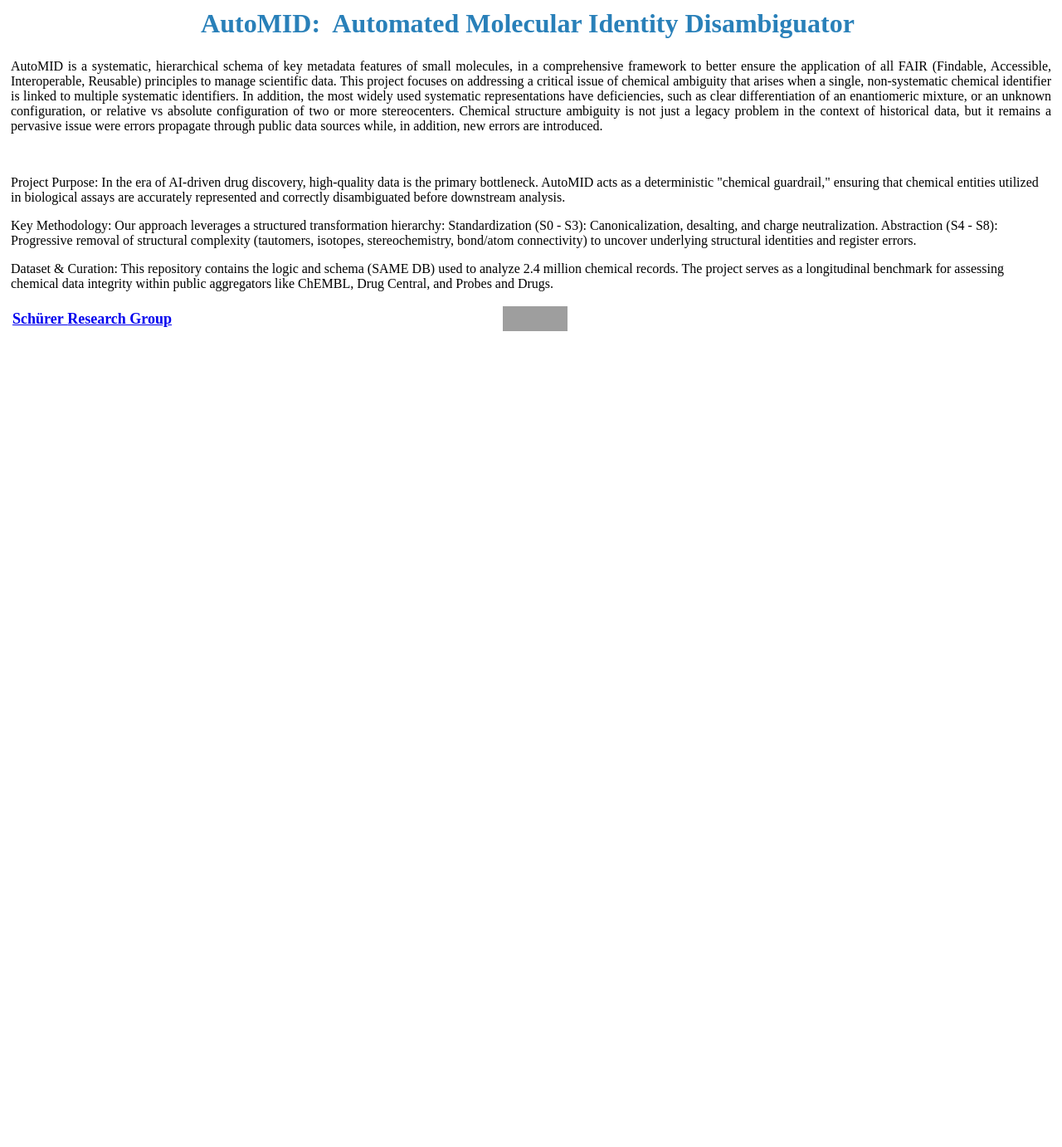
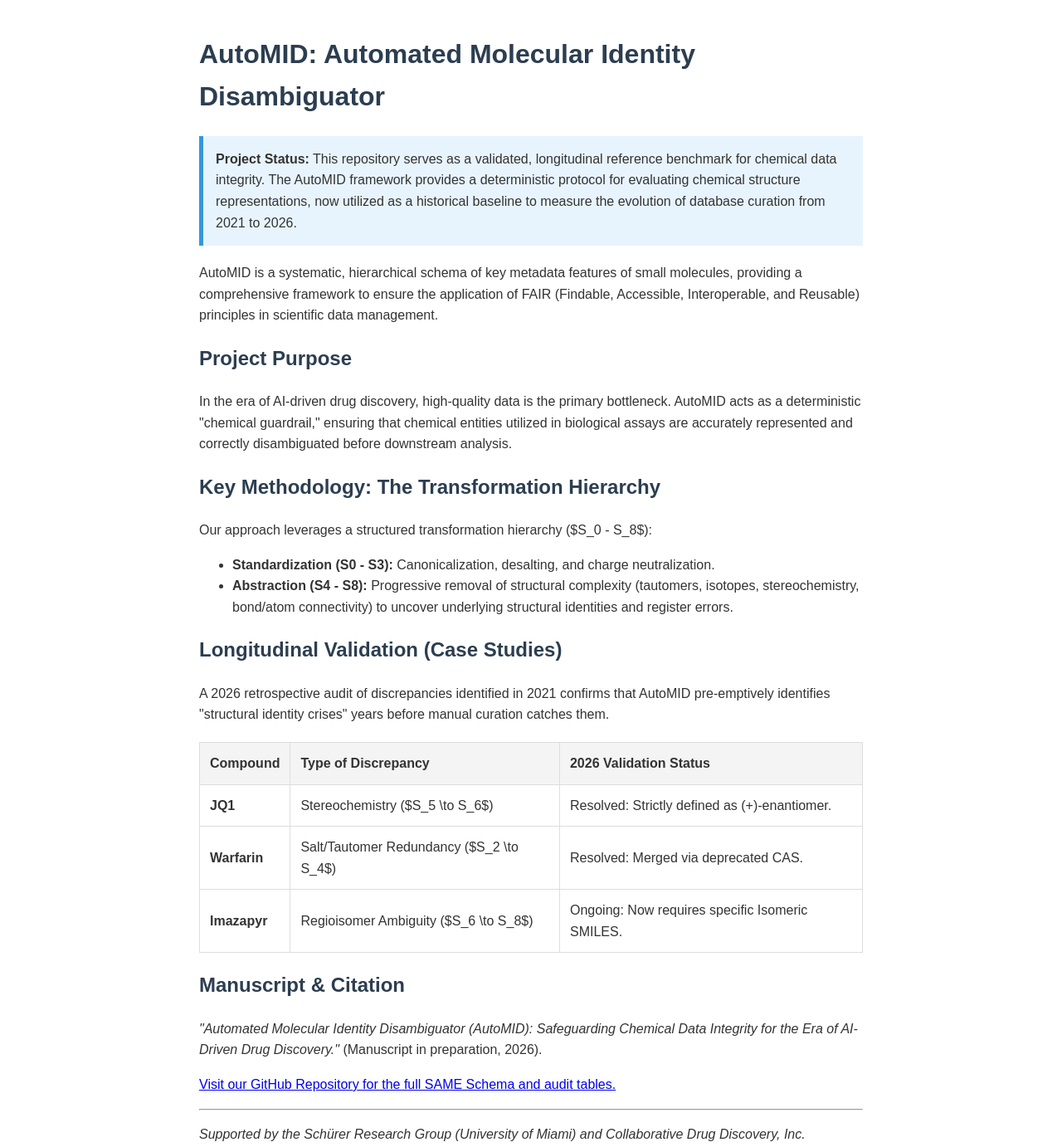
Before and after one commit to AutoMID/automid.github.io, a plain HTML site: page index.html in a window 1280 px wide. Shown: the whole page at 83% size. Before the commit the page ends 909 px from the top, so only its background shows below. Drawn offline with Linux system fonts and the light colour scheme; grey boxes are pictures that could not be loaded.

Commit message:
Update index.html

```diff
--- a/index.html
+++ b/index.html
@@ -1,47 +1,69 @@
-<table border="0" cellpadding="1" cellspacing="1" style="height:100%; width:100%" summary="AutoMID">
-	<thead>
-		<tr>
-			<th scope="col">
-			<h1><span style="color:#2980b9">AutoMID:&nbsp; Automated Molecular Identity Disambiguator&nbsp;</span></h1>
+<!DOCTYPE html>
+<html lang="en">
+<head>
+    <meta charset="UTF-8">
+    <meta name="viewport" content="width=device-width, initial-scale=1.0">
+    <title>AutoMID: Automated Molecular Identity Disambiguator</title>
+    <style>
+        body { font-family: sans-serif; line-height: 1.6; max-width: 800px; margin: 40px auto; padding: 0 20px; color: #333; }
+        h1, h2 { color: #2c3e50; }
+        table { border-collapse: collapse; width: 100%; margin: 20px 0; }
+        th, td { border: 1px solid #ddd; padding: 12px; text-align: left; }
+        th { background-color: #f4f4f4; }
+        .status { background: #e8f4fd; padding: 15px; border-left: 5px solid #3498db; margin: 20px 0; }
+    </style>
+</head>
+<body>
 
-			<table border="0">
-				<tbody>
-					<tr>
-						<td>
-						<p style="text-align:justify">AutoMID is a systematic, hierarchical schema of key metadata features of small molecules, in a comprehensive framework to better ensure the application of all FAIR (Findable, Accessible, Interoperable, Reusable) principles to manage scientific data. This project focuses on addressing a critical issue of chemical ambiguity that arises when a single, non-systematic chemical identifier is linked to multiple systematic identifiers. In addition, the most widely used systematic representations have deficiencies, such as clear differentiation of an enantiomeric mixture, or an unknown configuration, or relative vs absolute configuration of two or more stereocenters. Chemical structure ambiguity is not just a legacy problem in the context of historical data, but it remains a pervasive issue were errors propagate through public data sources while, in addition, new errors are introduced.</p>
+    <h1>AutoMID: Automated Molecular Identity Disambiguator</h1>
 
-						<p>&nbsp;</p>
-						<p>Project Purpose:  In the era of AI-driven drug discovery, high-quality data is the primary bottleneck. AutoMID acts as a deterministic "chemical guardrail," ensuring that chemical entities utilized in biological assays are accurately represented and correctly disambiguated before downstream analysis.
-						</p>
-						<p>Key Methodology:  Our approach leverages a structured transformation hierarchy: Standardization (S0 - S3): Canonicalization, desalting, and charge neutralization. Abstraction (S4 - S8): Progressive removal of structural complexity (tautomers, isotopes, stereochemistry, bond/atom connectivity) to uncover underlying structural identities and register errors.
-						</p>
-						<p>Dataset & Curation: This repository contains the logic and schema (SAME DB) used to analyze 2.4 million chemical records. The project serves as a longitudinal benchmark for assessing chemical data integrity within public aggregators like ChEMBL, Drug Central, and Probes and Drugs.
+    <div class="status">
+        <strong>Project Status:</strong> This repository serves as a validated, longitudinal reference benchmark for chemical data integrity. The AutoMID framework provides a deterministic protocol for evaluating chemical structure representations, now utilized as a historical baseline to measure the evolution of database curation from 2021 to 2026.
+    </div>
 
+    <p>AutoMID is a systematic, hierarchical schema of key metadata features of small molecules, providing a comprehensive framework to ensure the application of FAIR (Findable, Accessible, Interoperable, and Reusable) principles in scientific data management.</p>
 
-						</p>
-						<!-- <p>This research is supported by grant (<a href="https://projectreporter.nih.gov/project_description.cfm?projectnumber=1R01LM013391-01" title="1R01LM013391-01">1R01LM013391-01</a>).</p>
-						-->
+    <h2>Project Purpose</h2>
+    <p>In the era of AI-driven drug discovery, high-quality data is the primary bottleneck. AutoMID acts as a deterministic "chemical guardrail," ensuring that chemical entities utilized in biological assays are accurately represented and correctly disambiguated before downstream analysis.</p>
 
-						<table align="center" border="0" cellpadding="1" cellspacing="1" style="height:100%; width:100%">
-							<tbody>
-								<tr>
-									<td style="width:518px"><span style="font-size:18px"><a href="http://schurerlab.org/" rel="noopener" target="_blank" title="Schurer Lab"><strong>Sch&uuml;rer&nbsp;</strong></a><a href="http://schurerlab.org/" rel="noopener" target="_blank" title="Schurer Lab"><strong>Research Group</strong></a></span></td>
-									<td style="width:580px"><span style="font-size:10px"><img alt="CDD" src="https://www.collaborativedrug.com/hs-fs/hubfs/Nav_Bar_Logo_Landscape.png.webp?width=1100&height=220&name=Nav_Bar_Logo_Landscape.png.webp" style="height:30px; width:78px" /></span></td>
-								</tr>
-							</tbody>
-						</table>
+    <h2>Key Methodology: The Transformation Hierarchy</h2>
+    <p>Our approach leverages a structured transformation hierarchy ($S_0 - S_8$):</p>
+    <ul>
+        <li><strong>Standardization (S0 - S3):</strong> Canonicalization, desalting, and charge neutralization.</li>
+        <li><strong>Abstraction (S4 - S8):</strong> Progressive removal of structural complexity (tautomers, isotopes, stereochemistry, bond/atom connectivity) to uncover underlying structural identities and register errors.</li>
+    </ul>
 
-						<p>&nbsp;</p>
-						</td>
-					</tr>
-				</tbody>
-			</table>
-			</th>
-		</tr>
-	</thead>
-	<tbody>
-	</tbody>
-</table>
+    <h2>Longitudinal Validation (Case Studies)</h2>
+    <p>A 2026 retrospective audit of discrepancies identified in 2021 confirms that AutoMID pre-emptively identifies "structural identity crises" years before manual curation catches them.</p>
+    <table>
+        <tr>
+            <th>Compound</th>
+            <th>Type of Discrepancy</th>
+            <th>2026 Validation Status</th>
+        </tr>
+        <tr>
+            <td><strong>JQ1</strong></td>
+            <td>Stereochemistry ($S_5 \to S_6$)</td>
+            <td>Resolved: Strictly defined as (+)-enantiomer.</td>
+        </tr>
+        <tr>
+            <td><strong>Warfarin</strong></td>
+            <td>Salt/Tautomer Redundancy ($S_2 \to S_4$)</td>
+            <td>Resolved: Merged via deprecated CAS.</td>
+        </tr>
+        <tr>
+            <td><strong>Imazapyr</strong></td>
+            <td>Regioisomer Ambiguity ($S_6 \to S_8$)</td>
+            <td>Ongoing: Now requires specific Isomeric SMILES.</td>
+        </tr>
+    </table>
 
-<h1 style="text-align:center"><br />
-&nbsp;</h1>
+    <h2>Manuscript & Citation</h2>
+    <p><em>"Automated Molecular Identity Disambiguator (AutoMID): Safeguarding Chemical Data Integrity for the Era of AI-Driven Drug Discovery."</em> (Manuscript in preparation, 2026).</p>
+
+    <p><a href="https://github.com/AutoMID/">Visit our GitHub Repository for the full SAME Schema and audit tables.</a></p>
+
+    <hr>
+    <p><em>Supported by the Schürer Research Group (University of Miami) and Collaborative Drug Discovery, Inc.</em></p>
+</body>
+</html>
```
